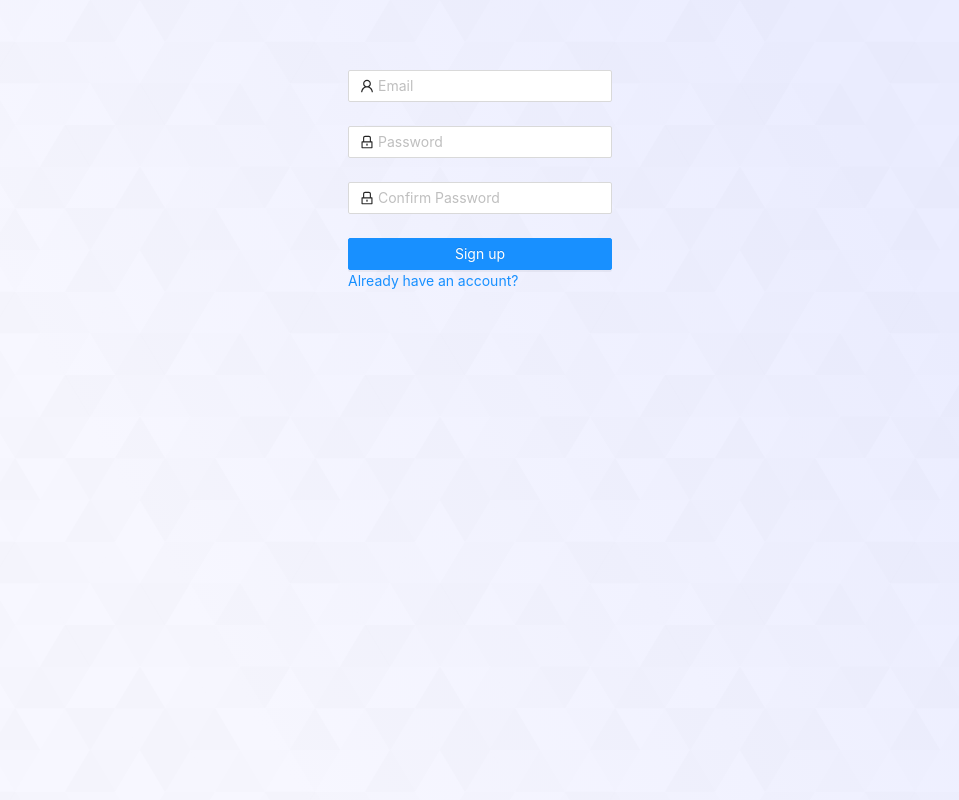
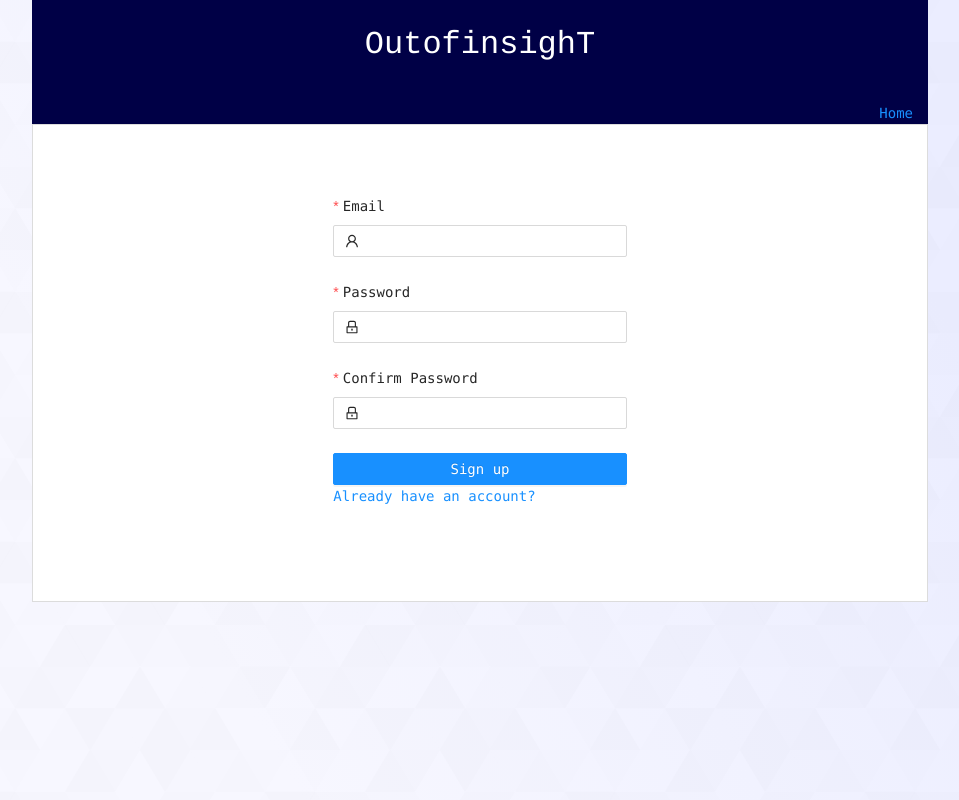
Before and after one commit to TravisJN/idears, a React (Create React App) app: page /signup in a window 1280 px wide. Shown: the whole page, without its empty margins (160-1119 px from the left). Built offline with nearby package versions, Linux system fonts and the light colour scheme.

Commit message:
Update auth UI

```diff
--- a/src/components/AuthForm.js
+++ b/src/components/AuthForm.js
@@ -13,9 +13,11 @@ export function AuthForm({ onFinish, isSignUp, errorMessage }) {
           remember: true,
         }}
         onFinish={onFinish}
+        layout="vertical"
       >
         <Form.Item
           name="email"
+          label="Email"
           rules={[
             {
               type: "email",
@@ -27,10 +29,7 @@ export function AuthForm({ onFinish, isSignUp, errorMessage }) {
             },
           ]}
         >
-          <Input
-            prefix={<UserOutlined className="site-form-item-icon" />}
-            placeholder="Email"
-          />
+          <Input prefix={<UserOutlined className="site-form-item-icon" />} />
         </Form.Item>
         <Form.Item
           name="password"
@@ -40,16 +39,17 @@ export function AuthForm({ onFinish, isSignUp, errorMessage }) {
               message: "Please input your Password",
             },
           ]}
+          label="Password"
         >
           <Input
             prefix={<LockOutlined className="site-form-item-icon" />}
             type="password"
-            placeholder="Password"
           />
         </Form.Item>
         {isSignUp ? (
           <Form.Item
             name="confirm"
+            label="Confirm Password"
             dependencies={["password"]}
             hasFeedback
             rules={[
@@ -70,7 +70,6 @@ export function AuthForm({ onFinish, isSignUp, errorMessage }) {
             <Input
               prefix={<LockOutlined className="site-form-item-icon" />}
               type="password"
-              placeholder="Confirm Password"
             />
           </Form.Item>
         ) : (
@@ -95,7 +94,7 @@ export function AuthForm({ onFinish, isSignUp, errorMessage }) {
           {isSignUp ? (
             <Link to={`/login`}>Already have an account?</Link>
           ) : (
-            <Link to={`/signup`}>register now!</Link>
+            <Link to={`/signup`}>No account? Sign up!</Link>
           )}
         </Form.Item>
       </Form>
--- a/src/components/User.js
+++ b/src/components/User.js
@@ -1,12 +1,20 @@
 import "./User.css";
 import { getAuth, signOut } from "firebase/auth";
-import { Link } from "react-router-dom";
+import { Link, useLocation } from "react-router-dom";
 
 const auth = getAuth();
 
 export default function User({ user }) {
+  const { pathname } = useLocation();
   const handleLogOut = () => {
     signOut(auth);
+  };
+
+  const renderHeaderLink = () => {
+    if (pathname === "/login" || pathname === "/signup") {
+      return <Link to="/">Home</Link>;
+    }
+    return <Link to="/signup">Authenticate</Link>;
   };
 
   return (
@@ -19,7 +27,7 @@ export default function User({ user }) {
           </button>
         </div>
       ) : (
-        <Link to="/login">Log In</Link>
+        renderHeaderLink()
       )}
     </div>
   );
--- a/src/firestore.js
+++ b/src/firestore.js
@@ -1,11 +1,9 @@
-// Import the functions you need from the SDKs you need
 import { initializeApp } from "firebase/app";
 import { getFirestore } from "firebase/firestore";
 import { getAuth } from "firebase/auth";
 import { getAnalytics } from "firebase/analytics";
 
-// Your web app's Firebase configuration
-// For Firebase JS SDK v7.20.0 and later, measurementId is optional
+// config
 const firebaseConfig = {
   apiKey: "AIzaSyDIVPGJONy3VO2oDYaNRR3Jxp3sWiRBfVA",
   authDomain: "idears-b7402.firebaseapp.com",
@@ -20,4 +18,4 @@ const firebaseConfig = {
 const app = initializeApp(firebaseConfig);
 export const auth = getAuth(app);
 export const db = getFirestore(app);
-const analytics = getAnalytics(app);
+export const analytics = getAnalytics(app);
--- a/src/routes/Auth.css
+++ b/src/routes/Auth.css
@@ -2,4 +2,6 @@
   display: flex;
   justify-content: center;
   padding: 5em;
+  background-color: white;
+  border: 1px solid gainsboro;
 }
--- a/src/routes/Auth.js
+++ b/src/routes/Auth.js
@@ -8,6 +8,7 @@ import {
   signInWithEmailAndPassword,
 } from "firebase/auth";
 import { getAnalytics, logEvent } from "firebase/analytics";
+import { SiteHeader } from "../components/SiteHeader";
 
 const auth = getAuth();
 
@@ -68,6 +69,8 @@ export default function Auth() {
   };
 
   return (
+    <div className="content">
+      <SiteHeader />
       <div className="auth-page-container">
         <AuthForm
           onFinish={onFinish}
@@ -75,5 +78,6 @@ export default function Auth() {
           errorMessage={errorMessage}
         />
       </div>
+    </div>
   );
 }
```
Lines whose indentation alone changed are shown as unchanged.
